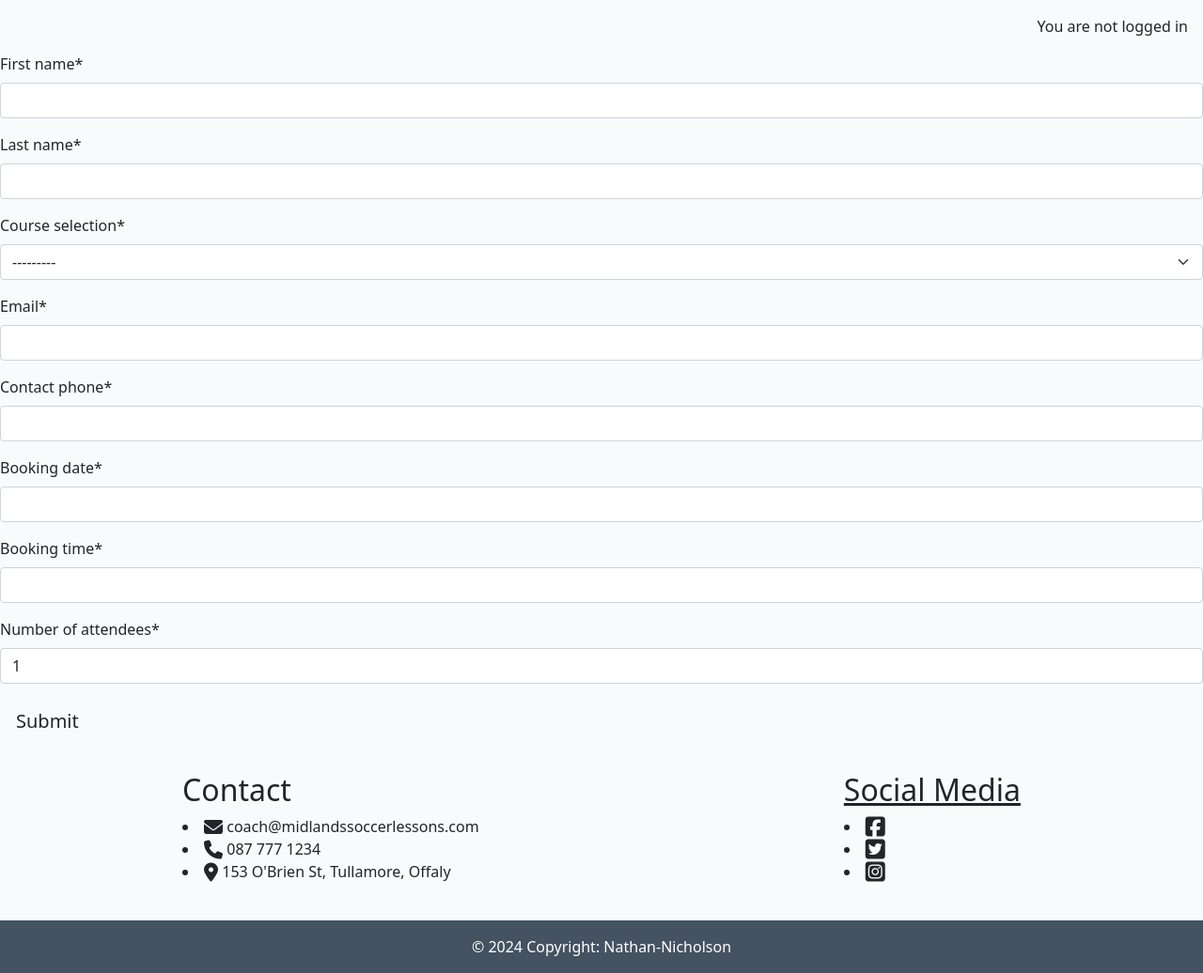
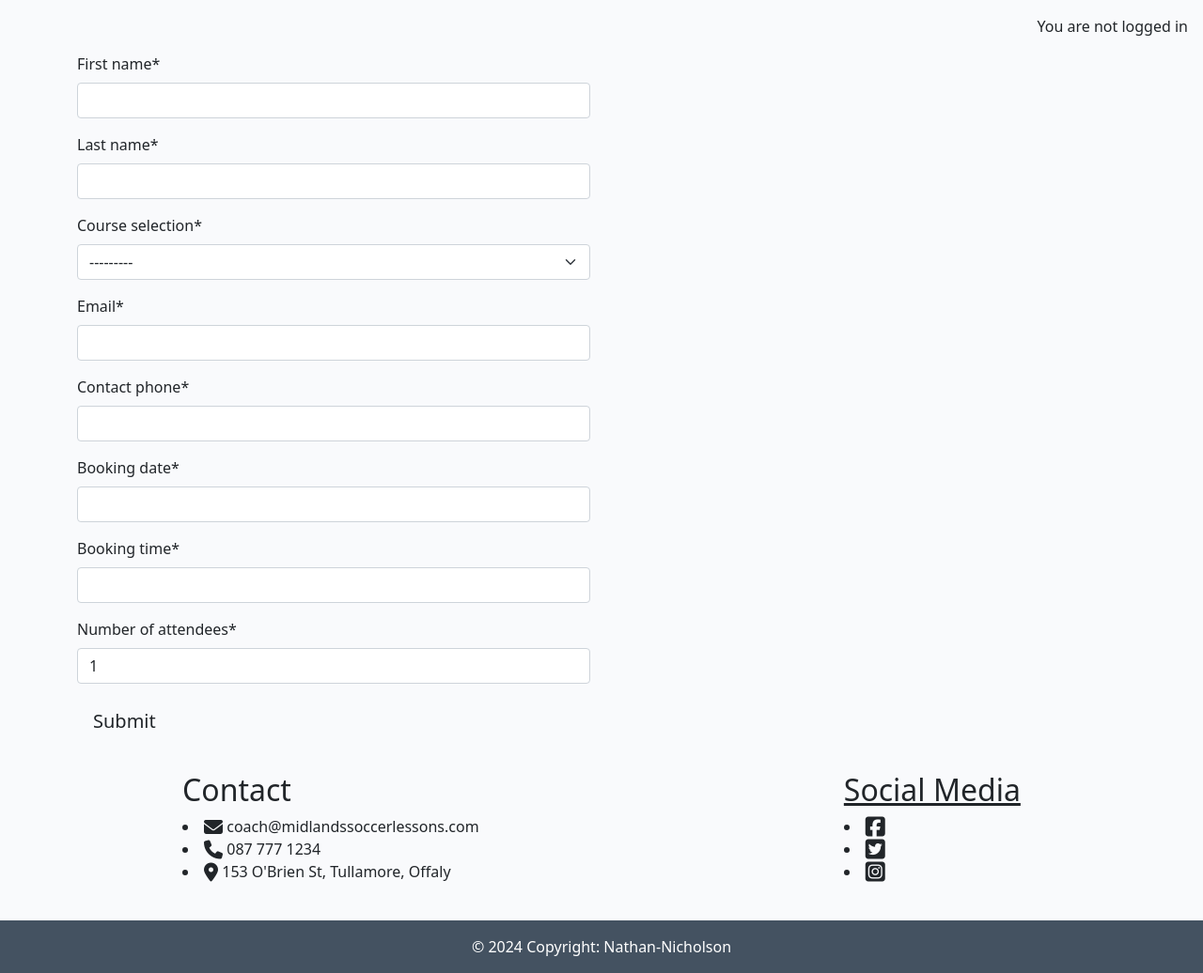
Before and after one commit to nathan-bytecode/midlands-soccer-lessons, a Django app: page /bookings/ in a window 1280 px wide. Shown: the part 60-1096 px from the top of the page at 94% size. Run offline with Django 4.2, Linux system fonts and the light colour scheme; some libraries are stand-ins or nearby versions; some web fonts are replaced.

Commit message:
add some layout to bookings.html form

```diff
--- a/soccer/templates/soccer/bookings.html
+++ b/soccer/templates/soccer/bookings.html
@@ -5,11 +5,17 @@
 {% load crispy_forms_tags %}
 
 {% block content %}
-<form>
-    {{ form|crispy }}
-    {% csrf_token %}
-    <button id="submitButton" type="submit" class="btn btn-signup btn-lg">Submit</button>
-</form>
+<main class="container">
+    <div class="row">
+        <div class="col-sm-6">
+            <form>
+            {{ form|crispy }}
+            {% csrf_token %}
+                <button id="submitButton" type="submit" class="btn btn-signup btn-lg">Submit</button>
+            </form>
+        </div>
+    </div>
+</main>
 {% endblock %}
 
 <h1>This is the Bookings Form Page.</h1>
```
